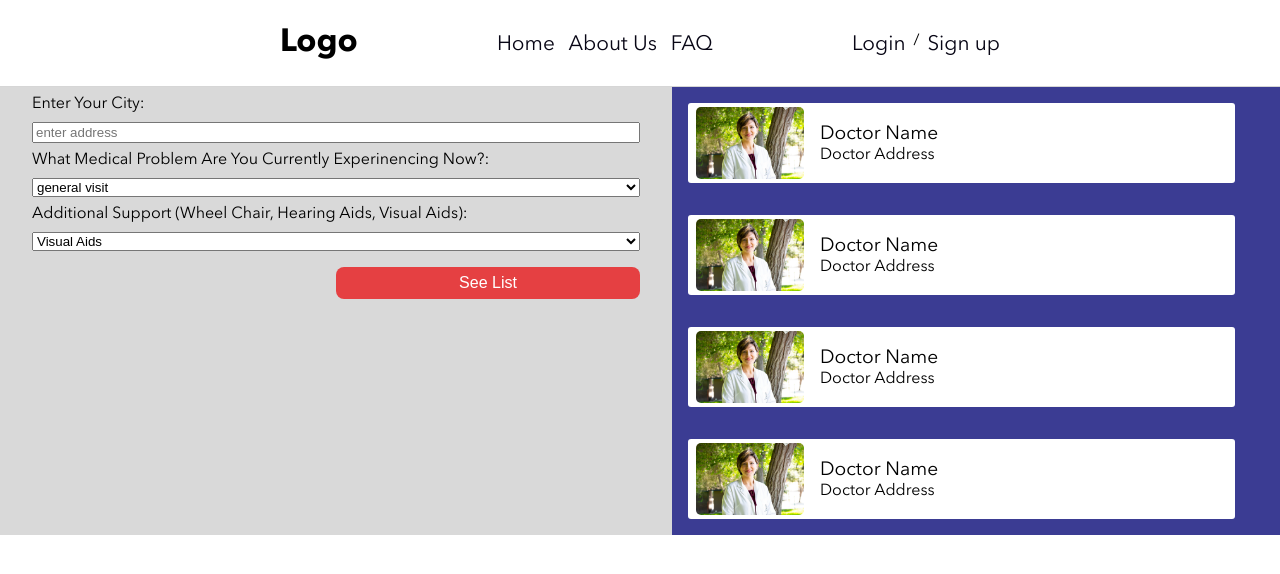
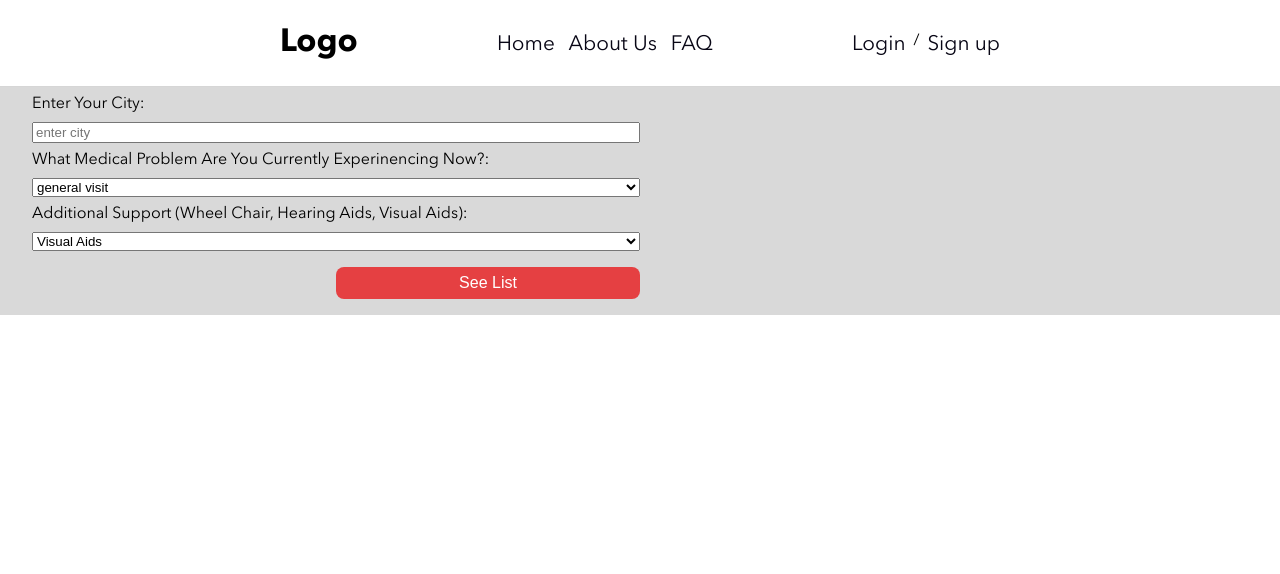
Before and after one commit to anastasiaandu/my-doctor, a React (Create React App) app: page / in a window 1280 px wide. Shown: the top 574 px of the page. Built offline with nearby package versions, Linux system fonts and the light colour scheme.

Commit message:
working card component

```diff
--- a/src/components/DoctorCardComponent/DoctorCardComponent.js
+++ b/src/components/DoctorCardComponent/DoctorCardComponent.js
@@ -10,7 +10,7 @@ function DoctorCardComponent(props) {
         <div className="doctorcard">
           <div>
             <img
-              src={props.picture || doctorImg}
+              src={props.doctorInfo.picture}
               className="doctorcard--img"
               alt="doctor"
             />
@@ -18,9 +18,11 @@ function DoctorCardComponent(props) {
 
           <div className="doctorcard--right">
             <div>
-              <p className="doctorcard--name">{props.name || "Doctor Name"} </p>
+              <p className="doctorcard--name">
+                {props.doctorInfo.name || "Doctor Name"}{" "}
+              </p>
               <p className="doctorcard--location ">
-                {props.address || "Doctor Address"}
+                {props.doctorInfo.address || "Doctor Address"}
               </p>
             </div>
           </div>
--- a/src/components/InputComponent/InputComponent.js
+++ b/src/components/InputComponent/InputComponent.js
@@ -1,20 +1,58 @@
-import React from "react";
+import React, { Component } from "react";
 import DoctorCardComponent from "../DoctorCardComponent/DoctorCardComponent";
 
 import doctorJson from "../../data/doctors.json";
 import "./InputComponent.scss";
 
-function findDoctor() {}
+class InputComponent extends Component {
+  state = {
+    doctorList: [],
+    inputCity: "",
+  };
 
-function InputComponent() {
+  handleInput = (event) => {
+    console.log(event.target.value);
+    this.setState({
+      inputCity: event.target.value,
+    });
+  };
+
+  findDoctor = (event) => {
+    event.preventDefault();
+    const doctorArr = [];
+    doctorJson.map((doctor) => {
+      console.log(doctor.address === this.state.inputCity);
+      if (doctor.address === this.state.inputCity) {
+        // this.setState({ doctorList: this.state.doctorList.push(doctor) });
+        doctorArr.push(doctor);
+      }
+      this.setState({ doctorList: doctorArr });
+      console.log(this.state.doctorList);
+      //   return doctor.address === this.state.inputCity;
+    });
+  };
+
+  componentDidUpdate(prevProps, prevState) {
+    if (this.state.doctorList != prevState.doctorList) {
+      console.log("success");
+    }
+  }
+  render() {
+    console.log(this.state.doctorList);
+    // this.setState({ doctorList: this.findDoctor });
     return (
       <div className="inputcomponent">
         <div className="inputcomponent--left">
-        <form className="inputcomponent--input">
+          <form className="inputcomponent--input" onSubmit={this.findDoctor}>
             <label className="inputcomponent--input__label">
               Enter your city:
             </label>
-          <input placeholder="enter address"></input>
+            <input
+              placeholder="enter city"
+              onChange={this.handleInput}
+              id="cityName"
+              value={this.state.inputCity}
+            ></input>
             <label className="inputcomponent--input__label">
               what medical problem are you currently experinencing now?:
             </label>
@@ -47,13 +85,17 @@ function InputComponent() {
           </form>
         </div>
         <div className="inputcomponent--right">
+          {this.state.doctorList.map((doctor) => {
+            return <DoctorCardComponent doctorInfo={doctor} />;
+          })}
+
+          {/* <DoctorCardComponent />
           <DoctorCardComponent />
-        <DoctorCardComponent />
-        <DoctorCardComponent />
-        <DoctorCardComponent />
+          <DoctorCardComponent /> */}
         </div>
       </div>
     );
   }
+}
 
 export default InputComponent;
--- a/src/data/doctors.json
+++ b/src/data/doctors.json
@@ -1,5 +1,6 @@
 [
   {
+    "id": 1,
     "name": "Dr one ",
     "address": "toronto",
     "language": "hebrew",
@@ -7,13 +8,23 @@
     "office": "Office one"
   },
   {
+    "id": 2,
     "name": "Dr Two",
     "address": "waterloo",
     "language": "cantonese",
-    "picture": "https://unsplash.com/photos/7bMdiIqz_J4",
+    "picture": "https://images.unsplash.com/photo-1537368910025-700350fe46c7?ixlib=rb-1.2.1&ixid=MnwxMjA3fDB8MHxwaG90by1wYWdlfHx8fGVufDB8fHx8&auto=format&fit=crop&w=1170&q=80",
     "office": "Office Two"
   },
   {
+    "id": 3,
+    "name": "Dr Two",
+    "address": "waterloo",
+    "language": "cantonese",
+    "picture": "https://images.unsplash.com/photo-1537368910025-700350fe46c7?ixlib=rb-1.2.1&ixid=MnwxMjA3fDB8MHxwaG90by1wYWdlfHx8fGVufDB8fHx8&auto=format&fit=crop&w=1170&q=80",
+    "office": "Office Two"
+  },
+  {
+    "id": 3,
     "name": "Dr Three",
     "address": "vaughan",
     "language": "punjabi",
@@ -21,6 +32,7 @@
     "office": "Office Three"
   },
   {
+    "id": 4,
     "name": "Dr Four",
     "address": "markham",
     "language": "mandarin",
```
Lines whose indentation alone changed are shown as unchanged.
